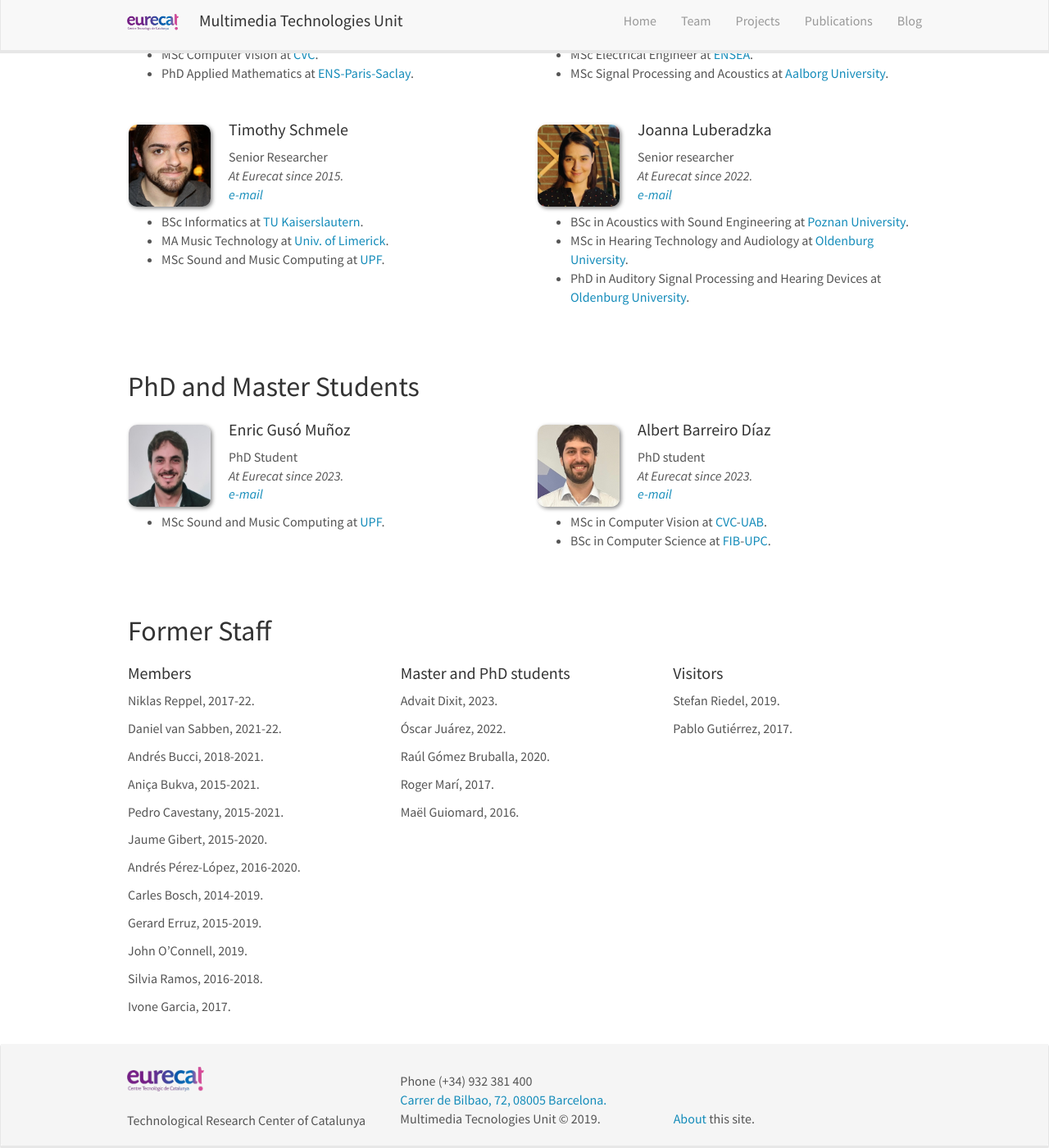
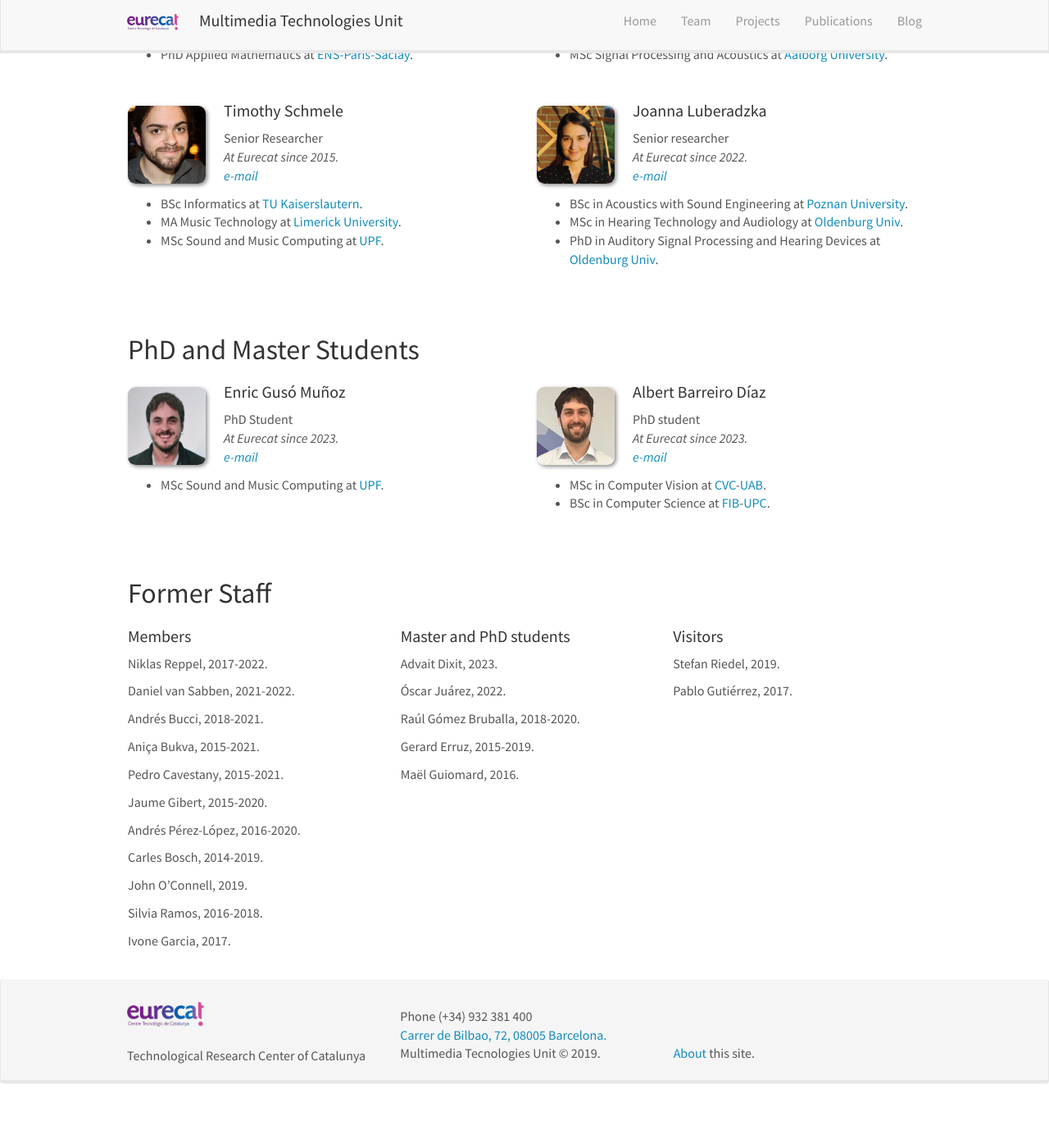
Before and after one commit to multimedia-eurecat/multimedia-eurecat.github.io, a Jekyll site: the page built from _pages/team.md, in a window 1280 px wide and 1400 px high, scrolled down 762 px. Shown: the whole window at 82% size. Built offline with Jekyll 4.4.1, drawn with Linux system fonts in a browser that asks for light colours; nearby versions of some CDN libraries; after the commit the page ends 2105 px from its top, so only the background shows below that; some of the changed text lies outside the part shown.

Commit message:
Pubs and members update.

```diff
--- a/_data/former_members.yml
+++ b/_data/former_members.yml
@@ -1,13 +1,12 @@
 # - name: firstname lastname, date
-- name: Niklas Reppel, 2017-22.
-- name: Daniel van Sabben, 2021-22.
+- name: Niklas Reppel, 2017-2022.
+- name: Daniel van Sabben, 2021-2022.
 - name: Andrés Bucci, 2018-2021.
 - name: Aniça Bukva, 2015-2021.
 - name: Pedro Cavestany, 2015-2021.
 - name: Jaume Gibert, 2015-2020.
 - name: Andrés Pérez-López, 2016-2020.
 - name: Carles Bosch, 2014-2019.
-- name: Gerard Erruz, 2015-2019.
 - name: John O'Connell, 2019.
 - name: Silvia Ramos, 2016-2018.
 - name: Ivone Garcia, 2017.
--- a/_data/former_phd_msc.yml
+++ b/_data/former_phd_msc.yml
@@ -1,6 +1,6 @@
 # - name: firstname lastname, date
 - name: Advait Dixit, 2023.
 - name: Óscar Juárez, 2022.
-- name: Raúl Gómez Bruballa, 2020.
-- name: Roger Marí, 2017.
+- name: Raúl Gómez Bruballa, 2018-2020.
+- name: Gerard Erruz, 2015-2019.
 - name: Maël Guiomard, 2016.
--- a/_data/team_members.yml
+++ b/_data/team_members.yml
@@ -26,7 +26,7 @@
   info: At Eurecat since 2015
   email: umut.sayin@eurecat.org
   number_educ: 3
-  education1: BSc in Electrical and Electronics Engineering at <a href="https://w3.bilkent.edu.tr/bilkent">Bilkent University</a>.
+  education1: BSc in Electrical and Electronics Eng. at <a href="https://w3.bilkent.edu.tr/bilkent">Bilkent University</a>.
   education2: MSc in Acoustics at <a href="https://www.en.aau.dk">Aalborg University</a>.
   education3: PhD in Acoustics at <a href="https://www.salleurl.edu/en">La Salle</a>.
 
@@ -48,7 +48,7 @@
   number_educ: 3
   education1: BSc in Computer Engineering at <a href="https://www.upf.edu">UPF</a>.
   education2: MSc in Cognitive Systems and Interactive Media at <a href="http://www.upf.edu/">UPF</a>.
-  education3: PhD in Computer Science at <a href="https://www.uab.cat/">Universitat Autonoma de Barcelona, UAB</a>.
+  education3: PhD in Computer Science at <a href="https://www.uab.cat/">UAB</a>.
 
 - name: Roger Marí
   photo: roger_mari.jpg
@@ -75,7 +75,7 @@
   email: tim.schmele@eurecat.org
   number_educ: 3
   education1: BSc Informatics at <a href="https://www.uni-kl.de">TU Kaiserslautern</a>.
-  education2: MA Music Technology at <a href="https://www.ul.ie">Univ. of Limerick</a>.
+  education2: MA Music Technology at <a href="https://www.ul.ie">Limerick University</a>.
   education3: MSc Sound and Music Computing at <a href="https://www.upf.edu/web/mtg">UPF</a>.
 
 - name: Joanna Luberadzka
@@ -85,8 +85,8 @@
   email: joanna.luberadzka@eurecat.org
   number_educ: 3
   education1: BSc in Acoustics with Sound Engineering at <a href="https://www.put.poznan.pl/en">Poznan University</a>.
-  education2: MSc in Hearing Technology and Audiology at <a href="https://uol.de/en">Oldenburg University</a>.
-  education3: PhD in Auditory Signal Processing and Hearing Devices at <a href="https://uol.de/en">Oldenburg University</a>.
+  education2: MSc in Hearing Technology and Audiology at <a href="https://uol.de/en">Oldenburg Univ</a>.
+  education3: PhD in Auditory Signal Processing and Hearing Devices at <a href="https://uol.de/en">Oldenburg Univ</a>.
 
 # - name: Daniel van Sabben
 #   photo: danielvansabben.jpg
--- a/_pages/team.md
+++ b/_pages/team.md
@@ -27,8 +27,8 @@
 <div class="row">
 {% endif %}
 
-<div class="col-sm-6 clearfix">
-  <img src="{{ site.url }}{{ site.baseurl }}/assets/team/{{ member.photo }}" class="img-responsive" width="100em" style="float: left" />
+<div class="col-lg-6 clearfix">
+  <img src="{{ site.url }}{{ site.baseurl }}/assets/team/{{ member.photo }}" class="img-responsive" width="95em" style="float: left" />
   <h4>{{ member.name }}</h4>
   <!-- <i>{{ member.info }}<br>email: <{{ member.email | encode_email }}></i> -->
   {{ member.role }}<br><i>{{ member.info }}.<br><a href="mailto:{{ member.email | encode_email }}" title="e-mail">e-mail</a></i>
@@ -91,8 +91,8 @@
 <div class="row">
 {% endif %}
 
-<div class="col-sm-6 clearfix">
-  <img src="{{ site.url }}{{ site.baseurl }}/assets/team/{{ member.photo }}" class="img-responsive" width="100em" style="float: left" />
+<div class="col-lg-6 clearfix">
+  <img src="{{ site.url }}{{ site.baseurl }}/assets/team/{{ member.photo }}" class="img-responsive" width="95em" style="float: left" />
   <h4>{{ member.name }}</h4>
   {{ member.role }}<br><i>{{ member.info }}.<br><a href="mailto:{{ member.email | encode_email }}" title="e-mail">e-mail</a></i>
   <ul style="overflow: hidden">
```
Also changed, not shown: _data/publist.yml (+9 -5 lines), assets/publications/emotional_impact.jpg (added), assets/publications/hearing_aids.jpg (added), assets/publications/navigable_auralisations.jpg (renamed from assets/publications/navigable auralisations.jpg).
